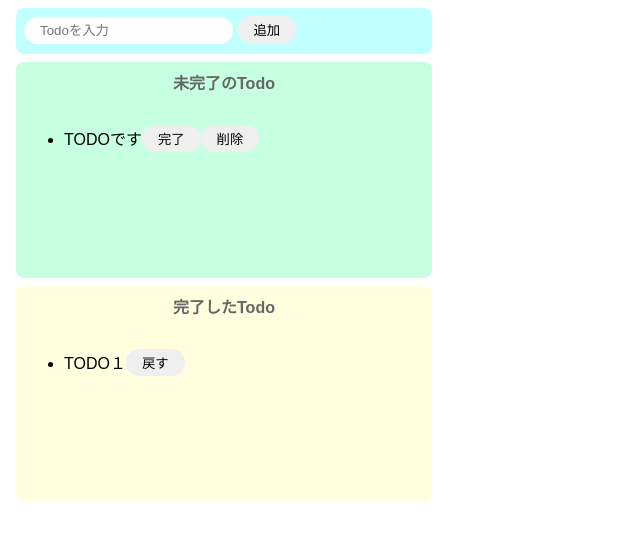
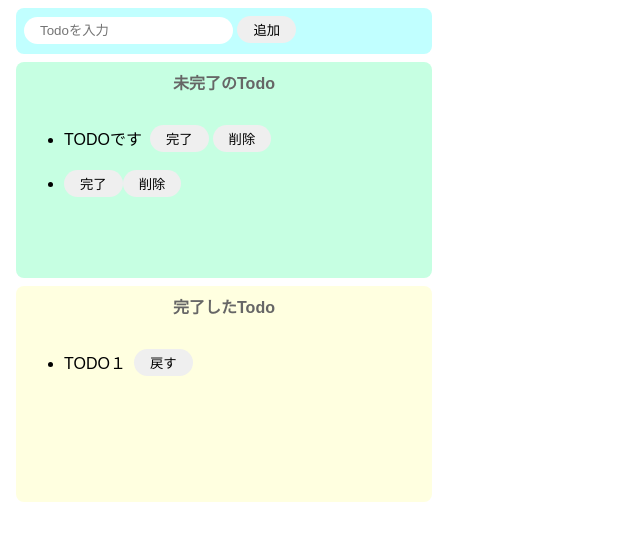
Before and after one commit to mqkotoo/todo_js, a website built with Parcel: page index.html in a window 1280 px wide. Both pictures are taken after a click on the button "追加". Shown: the whole page, without its empty margins (0-640 px from the left). Built offline with nearby package versions, Linux system fonts and the light colour scheme.

Commit message:
削除、完了機能追加

```diff
--- a/index.html
+++ b/index.html
@@ -8,14 +8,14 @@
   <body>
     <!-- input area -->
     <div class="input-area">
-      <input placeholder="Todoを入力" />
-      <button>追加</button>
+      <input id="add-text" placeholder="Todoを入力" />
+      <button id="add-button">追加</button>
     </div>
 
     <!-- imcomplete todo -->
     <div class="incomplete-area">
       <p class="title">未完了のTodo</p>
-      <ul>
+      <ul id="incomplete-list">
         <li>
           <div class="list-row">
             <p>TODOです</p>
@@ -29,7 +29,7 @@
     <!-- complete todo -->
     <div class="complete-area">
       <p class="title">完了したTodo</p>
-      <ul>
+      <ul id="complete-list">
         <li>
           <div class="list-row">
             <p>TODO１</p>
--- a/src/index.js
+++ b/src/index.js
@@ -1 +1,49 @@
 import "./styles.css";
+
+const onClickAdd = () => {
+  const inputText = document.getElementById("add-text").value;
+  document.getElementById("add-text").value = "";
+
+  //create div
+  const div = document.createElement("div");
+  div.className = "list-row";
+
+  //create li
+  const li = document.createElement("li");
+  li.innerText = inputText;
+
+  //button(完了)タグ生成
+  const completeButton = document.createElement("button");
+  completeButton.innerText = "完了";
+  completeButton.addEventListener("click", () => {
+    // 押された完了ボタンの親タグ（div）を未完了リストから削除
+    const completeTarget = completeButton.parentNode;
+    deleteFromIncompleteList(completeTarget);
+  });
+
+  //button(削除)タグ作成
+  const deleteButton = document.createElement("button");
+  deleteButton.innerText = "削除";
+  deleteButton.addEventListener("click", () => {
+    // 押された削除ボタンの親タグ（div）を未完了リストから削除
+    const deleteTarget = deleteButton.parentNode;
+    deleteFromIncompleteList(deleteTarget);
+  });
+
+  //divタグの子要素に各要素を設定
+  div.appendChild(li);
+  div.appendChild(completeButton);
+  div.appendChild(deleteButton);
+
+  //未完了のリストに追加
+  document.getElementById("incomplete-list").appendChild(div);
+};
+
+// 未完了リストから指定の要素を削除
+const deleteFromIncompleteList = (target) => {
+  document.getElementById("incomplete-list").removeChild(target);
+};
+
+document
+  .getElementById("add-button")
+  .addEventListener("click", () => onClickAdd());
--- a/src/styles.css
+++ b/src/styles.css
@@ -21,8 +21,12 @@ button:hover {
   cursor: pointer;
 }
 
-li {
+li p {
   margin-right: 8px;
+}
+
+li button {
+  margin-right: 4px;
 }
 
 .input-area {
```
